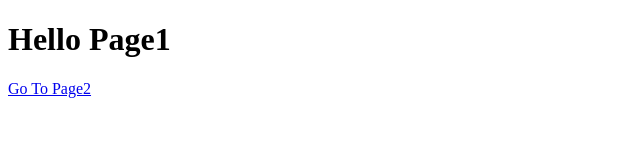
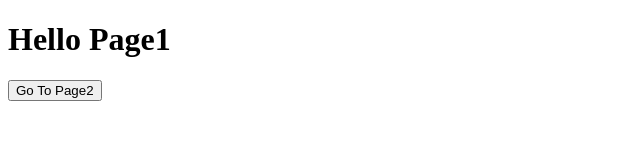
Before and after one commit to ADGWarnasooriya/Student-Javascript-Game-03, a plain HTML site: page index.html in a window 1280 px wide. Shown: the whole page, without its empty margins (0-640 px from the left). Drawn offline with Linux system fonts and the light colour scheme.

Commit message:
button in page1

```diff
--- a/index.html
+++ b/index.html
@@ -10,7 +10,9 @@
 
     <h1>Hello Page1</h1>
 
-    <a href="./page2.html">Go To Page2</a>
+
+
+    <button>Go To Page2</button>
 
     <script src="./script.js"></script>
 </body>
```
